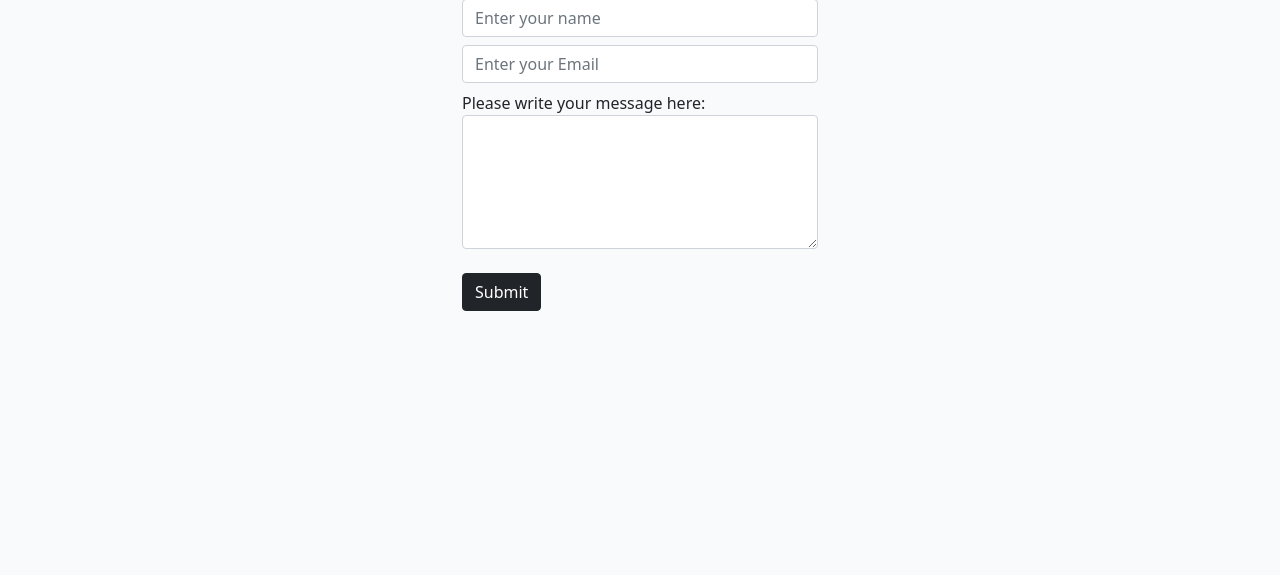
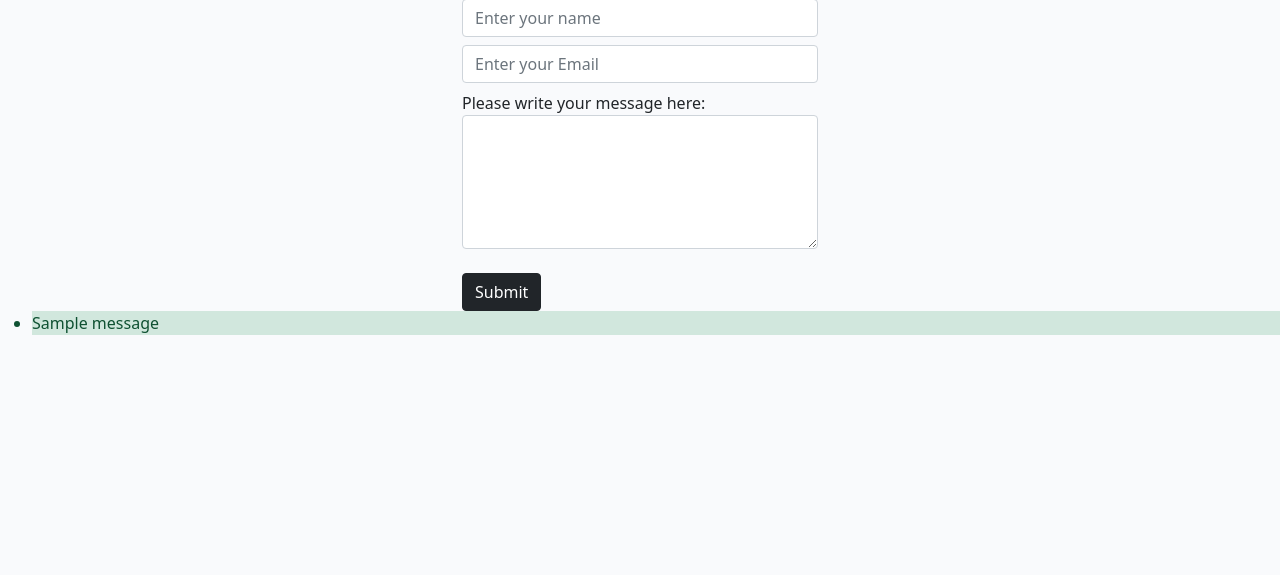
Before and after one commit to Jikazu/gabbosh-travelblog, a Django app: page /contact/ in a window 1280 px wide. Shown: the part 118-693 px from the top of the page. Run offline with Django 3.2, Linux system fonts and the light colour scheme; tables that the repository leaves empty hold one stand-in row (values such as "Sample post"); one stand-in notice (Sample message) is shown.

Commit message:
fixed a bunch of errors where the form didnt really do anything, as i forgot to import the redorect and messages from the django lib

```diff
--- a/blog/views.py
+++ b/blog/views.py
@@ -1,9 +1,10 @@
-from django.shortcuts import render, get_object_or_404, reverse
+from django.shortcuts import render, get_object_or_404, reverse, redirect
 from django.views import generic, View
 from django.http import HttpResponseRedirect
 from .models import Post
 from .forms import CommentForm
 from .models import Contact
+from django.contrib import messages
 
 
 class PostList(generic.ListView):
@@ -15,7 +16,7 @@ class PostList(generic.ListView):
 class ContactView(View):
     def get(self, request):
         return render(request, 'contact.html')
-    def contact(request):
+    def post(self, request, *args, **kwargs):
         if request.method=="POST":
             fname = request.POST.get("name")
             femail = request.POST.get("email")
--- a/templates/contact.html
+++ b/templates/contact.html
@@ -84,6 +84,14 @@
     </div>
 </div>
 
+{% if messages %}
+  <ul class="messages">
+    {% for message in messages %}
+      <li{% if message.tags %} class="{{ message.tags }}"{% endif %}>{{ message }}</li>
+    {% endfor %}
+  </ul>
+{% endif %}
+
     <!-- Footer -->
     <footer class="footer mt-auto py-3 dark-bg">
         <p class="m-0 text-center text-white">Made by Code Instituters</p>
```
